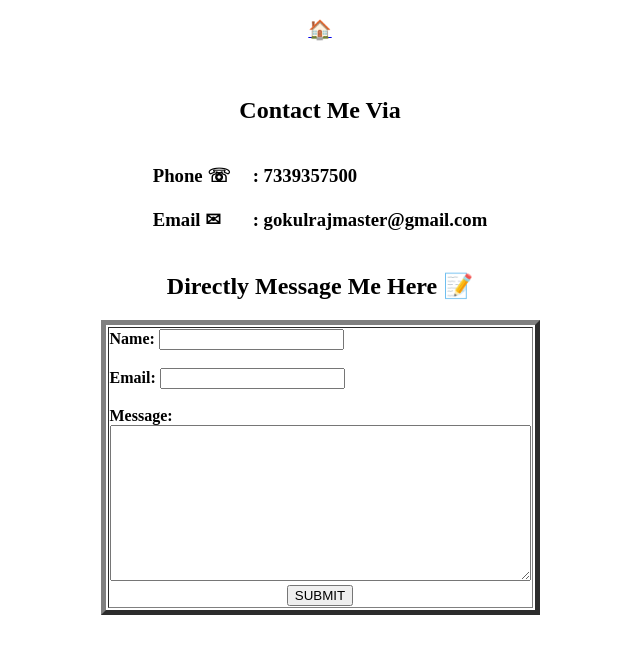
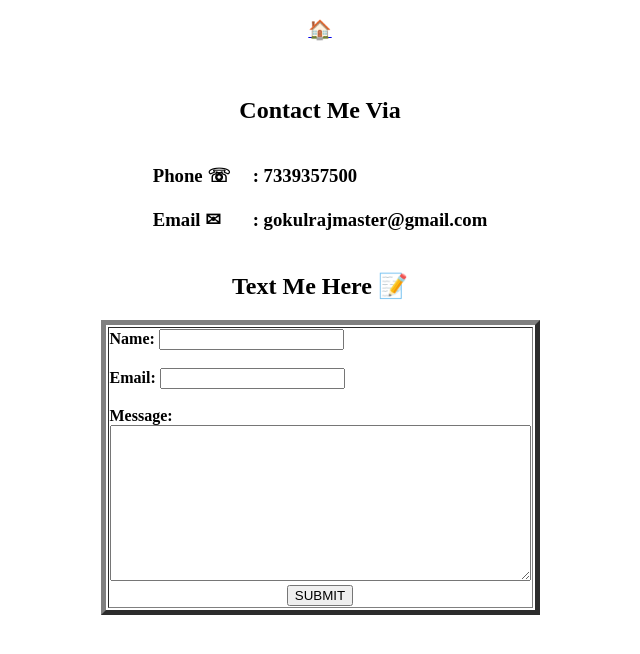
Before and after one commit to Coder-Gokul/CV, a plain HTML site: page contact.html in a window 1280 px wide. Shown: the whole page, without its empty margins (320-960 px from the left). Drawn offline with Linux system fonts and the light colour scheme.

Commit message:
Changed from 'Directly message' to 'Text Me'

```diff
--- a/contact.html
+++ b/contact.html
@@ -20,7 +20,7 @@
     <td>: gokulrajmaster@gmail.com</td>
   </tr>
 </table>
-<h2>Directly Message Me Here 📝 </h2>
+<h2>Text Me Here 📝 </h2>
 <b>
 <table border="5">
   <tr>
```
